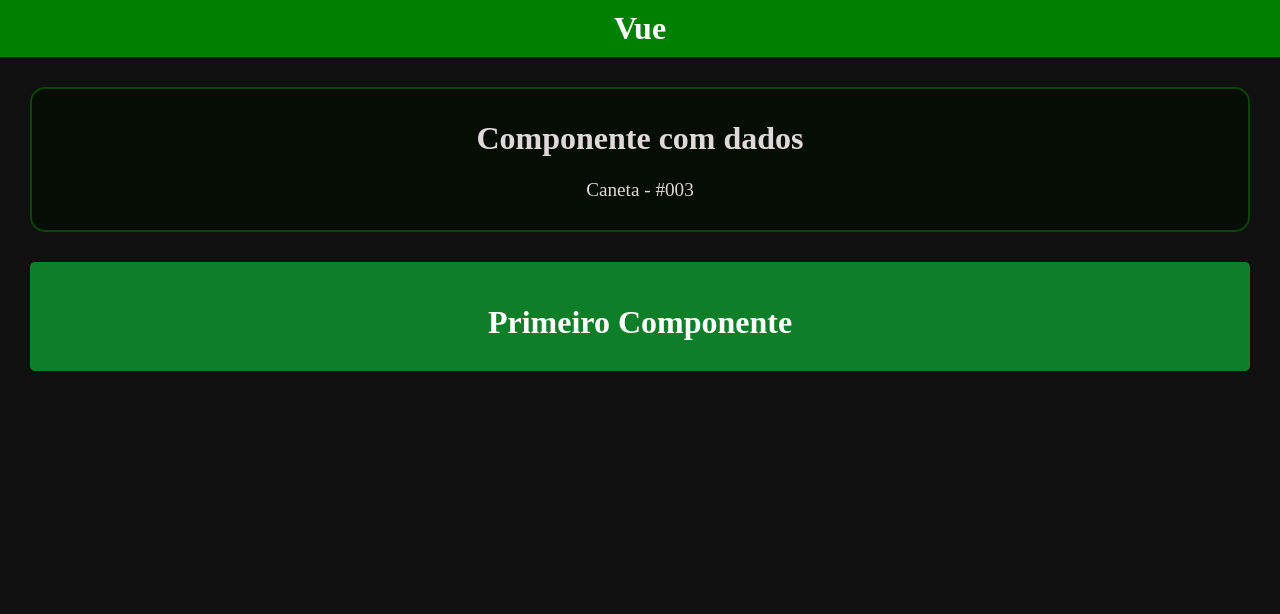
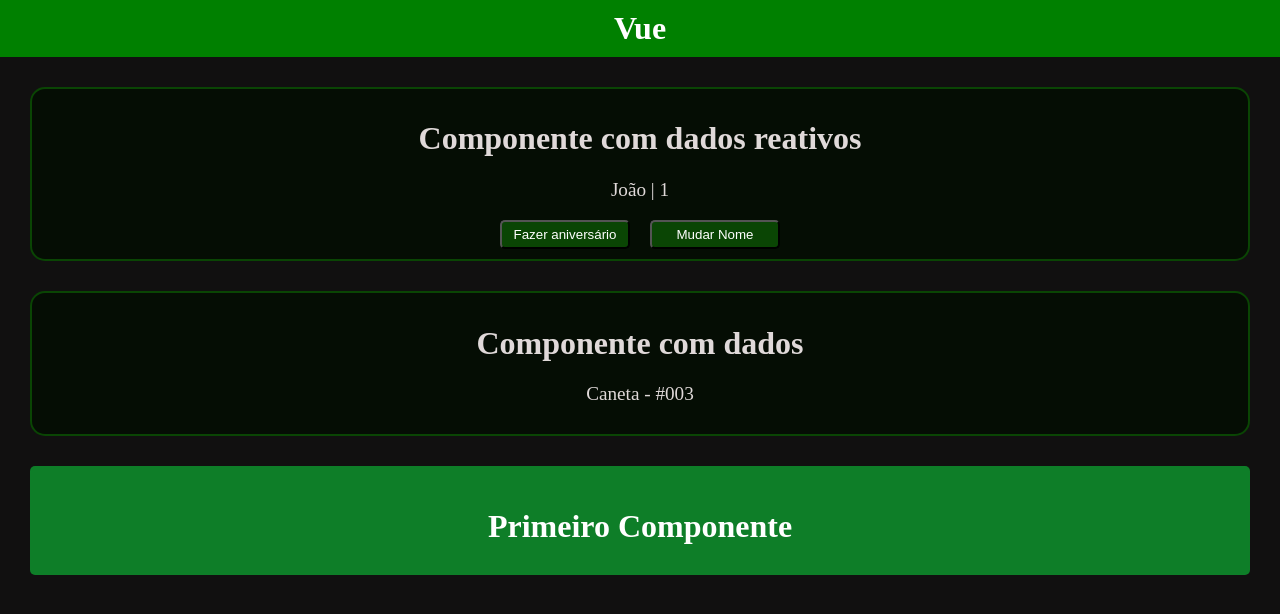
Before and after one commit to andrewschiozo/cod3r-masterclass-vuejs, a Vue app: page / in a window 1280 px wide. Shown: the top 614 px of the page. Built offline with nearby package versions, Linux system fonts and the light colour scheme.

Commit message:
feat: troca reativa de nome e de idade

```diff
--- a/src/App.vue
+++ b/src/App.vue
@@ -1,5 +1,6 @@
 <script setup>
-  import ComDados from './components/ComDados.vue';
+import ComDados from './components/ComDados.vue';
+import ComDadosReativos from './components/ComDadosReativos.vue';
 import PrimeiroComponente from './components/PrimeiroComponente.vue';
 </script>
 
@@ -7,6 +8,7 @@
   <header>
     Vue
   </header>
+  <ComDadosReativos />
   <ComDados />
   <PrimeiroComponente />
 </template>
--- /dev/null
+++ b/src/components/ComDadosReativos.vue
@@ -0,0 +1,26 @@
+<template>
+    <div class="componente">
+        <h1>Componente com dados reativos</h1>
+        <p>{{ nomePessoa }} | {{ idadePessoa }}</p>
+        <button v-on:click="fazerAniversario">Fazer aniversário</button>
+        <!-- @ é um alias para v-on: -->
+        <button @click="mudarNome">Mudar Nome</button>
+    </div>
+</template>
+
+<script setup>
+    // o ref permite a utilização de variáveis reativas
+    import { ref } from 'vue'
+
+    const nomePessoa = ref('João')
+    const idadePessoa = ref(1)
+
+    function fazerAniversario() {
+        idadePessoa.value++
+    }
+
+    function mudarNome() {
+        nomePessoa.value = nomePessoa.value === 'João' ? 'Vicente' : 'João'
+    }
+
+</script>
```
